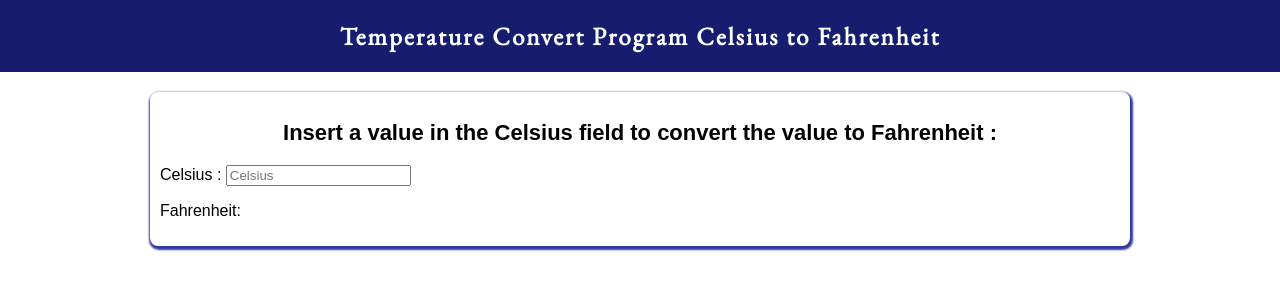
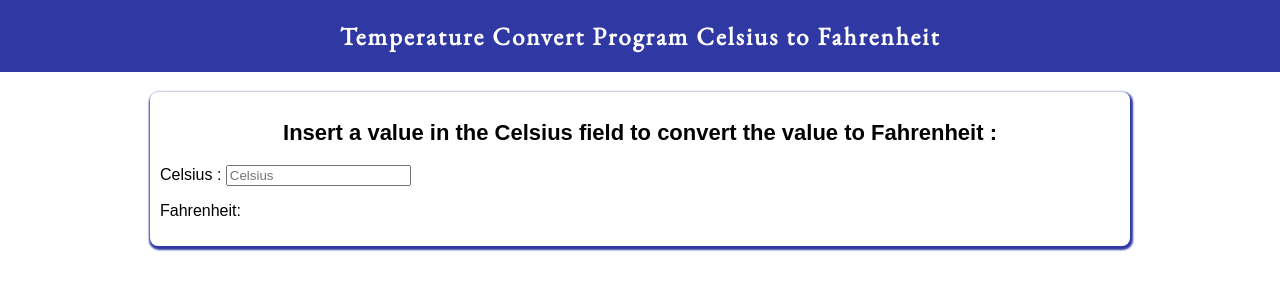
Before and after one commit to ProgrammerShri/Hacktoberfest-Accept-All-Pull-Request, a PHP site: page / in a window 1280 px wide. Shown: the top 300 px of the page. Run offline with PHP 8.4, Linux system fonts and the light colour scheme.

Commit message:
Color Change

```diff
--- a/JavaScript/Temperature Convert Program/style.css
+++ b/JavaScript/Temperature Convert Program/style.css
@@ -10,7 +10,7 @@ h1 {
   font-family: 'EB Garamond', serif;
   margin: 0px;
   padding: 20px 20px;
-  background-color: #161d6f;
+  background-color: #3039a3;
   color: white;
   text-align: center;
   letter-spacing: 2px;
```
